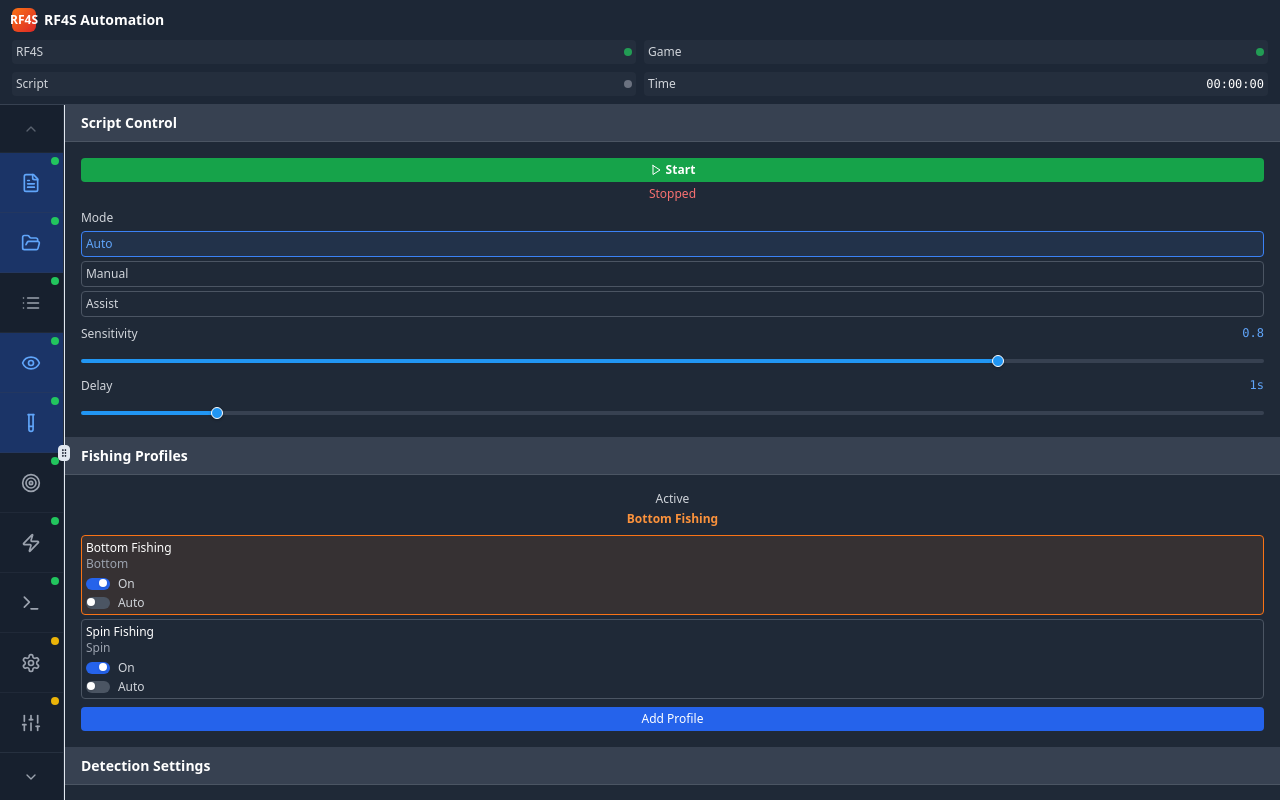
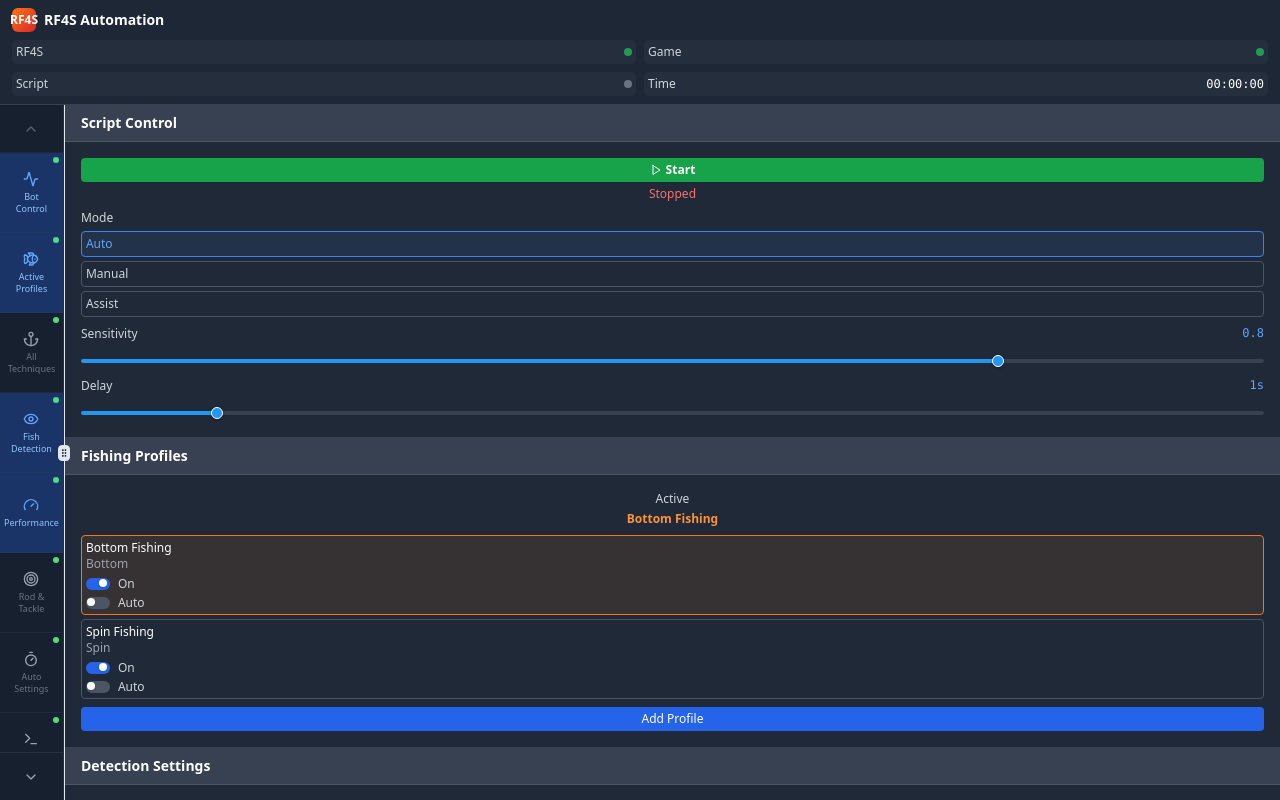
Before and after one commit to Ghenghis/RF4S-UI, a React (Vite) app: page / in a window 1280 px wide. Built offline with nearby package versions, Linux system fonts and the light colour scheme.

Commit message:
Refactor: Improve icon usage and descriptions
Updated icon bar to use more descriptive icons and labels, reflecting game data and features.

```diff
--- a/src/components/layout/IconButton.tsx
+++ b/src/components/layout/IconButton.tsx
@@ -22,24 +22,33 @@ const IconButton: React.FC<IconButtonProps> = ({
     <button
       onClick={() => onClick(item.id)}
       className={cn(
-        "w-full h-full p-3 border-b border-gray-700/30 hover:bg-gray-700/50 transition-colors group relative flex items-center justify-center",
+        "w-full h-full p-2 border-b border-gray-700/30 hover:bg-gray-700/50 transition-colors group relative flex flex-col items-center justify-center gap-1",
         isActive && "bg-gray-700/70",
         isPanelVisible && item.category === 'main' && "bg-blue-600/30"
       )}
-      title={item.label}
+      title={`${item.label}${item.description ? ` - ${item.description}` : ''}`}
     >
       <Icon className={cn(
-        "h-5 w-5",
+        "h-4 w-4 flex-shrink-0",
         isActive ? "text-white" : "text-gray-400 group-hover:text-white",
         isPanelVisible && item.category === 'main' && "text-blue-400"
       )} />
 
+      {/* Label text */}
+      <span className={cn(
+        "text-[9px] font-medium leading-tight text-center px-1 line-clamp-2",
+        isActive ? "text-white" : "text-gray-500 group-hover:text-gray-300",
+        isPanelVisible && item.category === 'main' && "text-blue-300"
+      )}>
+        {item.label}
+      </span>
+
       {/* Category indicator */}
       <div className={cn(
-        "absolute right-1 top-1 w-2 h-2 rounded-full",
-        item.category === 'main' && "bg-green-500",
-        item.category === 'settings' && "bg-yellow-500",
-        item.category === 'tools' && "bg-blue-500"
+        "absolute right-1 top-1 w-1.5 h-1.5 rounded-full",
+        item.category === 'main' && "bg-green-400",
+        item.category === 'settings' && "bg-yellow-400",
+        item.category === 'tools' && "bg-blue-400"
       )} />
     </button>
   );
--- a/src/components/layout/LeftPanelIconBar.tsx
+++ b/src/components/layout/LeftPanelIconBar.tsx
@@ -20,8 +20,8 @@ const LeftPanelIconBar: React.FC = () => {
     handleAITuning,
   } = useConfigActions();
 
-  // Calculate how many complete features can fit
-  const visibleItemsCount = Math.max(4, Math.floor((window.innerHeight - 120) / 60));
+  // Calculate how many complete features can fit with labels (increased height)
+  const visibleItemsCount = Math.max(3, Math.floor((window.innerHeight - 120) / 80));
   const maxScroll = Math.max(0, iconBarItems.length - visibleItemsCount);
 
   const handleScrollUp = () => {
@@ -72,14 +72,14 @@ const LeftPanelIconBar: React.FC = () => {
         onScrollDown={handleScrollDown}
       />
 
-      {/* Icon List - Show complete features only */}
+      {/* Icon List - Show complete features with labels */}
       <div className="flex-1 overflow-hidden flex flex-col">
         {visibleItems.map((item) => {
           const isActive = activePanel === item.id;
           const isPanelVisible = panels.find(p => p.id === item.id)?.visible || false;
 
           return (
-            <div key={item.id} className="flex-shrink-0" style={{ height: '60px' }}>
+            <div key={item.id} className="flex-shrink-0" style={{ height: '80px' }}>
               <IconButton
                 item={item}
                 isActive={isActive}
--- a/src/components/layout/iconBarConfig.ts
+++ b/src/components/layout/iconBarConfig.ts
@@ -15,7 +15,20 @@ import {
   Zap,
   Terminal,
   Target,
-  List
+  List,
+  Fish,
+  Anchor,
+  Waves,
+  Timer,
+  Activity,
+  Gauge,
+  Wind,
+  MapPin,
+  Mountain,
+  Navigation,
+  Compass,
+  Thermometer,
+  Clock
 } from 'lucide-react';
 
 export interface IconBarItem {
@@ -23,28 +36,125 @@ export interface IconBarItem {
   icon: React.ElementType;
   label: string;
   category: 'main' | 'settings' | 'tools';
+  description?: string;
 }
 
 export const iconBarItems: IconBarItem[] = [
-  // Main Features
-  { id: 'script-control', icon: FileText, label: 'Script Control', category: 'main' },
-  { id: 'fishing-profiles', icon: FolderOpen, label: 'Fishing Profiles', category: 'main' },
-  { id: 'expanded-fishing-profiles', icon: List, label: 'All Fishing Profiles', category: 'main' },
-  { id: 'detection-settings', icon: Eye, label: 'Detection Settings', category: 'main' },
-  { id: 'system-monitor', icon: TestTube, label: 'System Monitor', category: 'main' },
-  { id: 'equipment-setup', icon: Target, label: 'Equipment Setup', category: 'main' },
-  { id: 'automation-settings', icon: Zap, label: 'Automation Settings', category: 'main' },
-  { id: 'cli-terminal', icon: Terminal, label: 'CLI Terminal', category: 'main' },
+  // Main Features - Fishing Operations
+  {
+    id: 'script-control',
+    icon: Activity,
+    label: 'Bot Control',
+    category: 'main',
+    description: 'Start/Stop fishing bot and session control'
+  },
+  {
+    id: 'fishing-profiles',
+    icon: Fish,
+    label: 'Active Profiles',
+    category: 'main',
+    description: 'Current fishing techniques and active setups'
+  },
+  {
+    id: 'expanded-fishing-profiles',
+    icon: Anchor,
+    label: 'All Techniques',
+    category: 'main',
+    description: 'Complete fishing profiles: Bottom, Spin, Float, Feeder'
+  },
+  {
+    id: 'detection-settings',
+    icon: Eye,
+    label: 'Fish Detection',
+    category: 'main',
+    description: 'Bite detection, OCR confidence, and vision settings'
+  },
+  {
+    id: 'system-monitor',
+    icon: Gauge,
+    label: 'Performance',
+    category: 'main',
+    description: 'CPU, memory usage, FPS, and session statistics'
+  },
+  {
+    id: 'equipment-setup',
+    icon: Target,
+    label: 'Rod & Tackle',
+    category: 'main',
+    description: 'Rods, reels, lines, hooks, baits, and equipment'
+  },
+  {
+    id: 'automation-settings',
+    icon: Timer,
+    label: 'Auto Settings',
+    category: 'main',
+    description: 'Cast delays, retrieve speeds, and automation timing'
+  },
+  {
+    id: 'cli-terminal',
+    icon: Terminal,
+    label: 'Bot Console',
+    category: 'main',
+    description: 'Real-time bot commands and AI interaction'
+  },
 
-  // Settings & Configuration
-  { id: 'settings', icon: Settings, label: 'Settings', category: 'settings' },
-  { id: 'advanced-settings', icon: Sliders, label: 'Advanced Settings', category: 'settings' },
-  { id: 'ai-tuning', icon: Bot, label: 'AI Fine Tuning', category: 'settings' },
+  // Settings & Configuration - Game Settings
+  {
+    id: 'settings',
+    icon: Settings,
+    label: 'Game Settings',
+    category: 'settings',
+    description: 'General bot configuration and preferences'
+  },
+  {
+    id: 'advanced-settings',
+    icon: Sliders,
+    label: 'Advanced Config',
+    category: 'settings',
+    description: 'Fine-tune detection algorithms and thresholds'
+  },
+  {
+    id: 'ai-tuning',
+    icon: Bot,
+    label: 'AI Fine Tuning',
+    category: 'settings',
+    description: 'Machine learning optimization and model training'
+  },
 
-  // Tools
-  { id: 'save-config', icon: Save, label: 'Save Config', category: 'tools' },
-  { id: 'load-config', icon: Upload, label: 'Load Config', category: 'tools' },
-  { id: 'export-config', icon: Download, label: 'Export Config', category: 'tools' },
-  { id: 'share-config', icon: Share2, label: 'Share Config', category: 'tools' },
-  { id: 'history', icon: History, label: 'History', category: 'tools' },
+  // Tools - Session Management
+  {
+    id: 'save-config',
+    icon: Save,
+    label: 'Save Setup',
+    category: 'tools',
+    description: 'Save current fishing configuration'
+  },
+  {
+    id: 'load-config',
+    icon: Upload,
+    label: 'Load Setup',
+    category: 'tools',
+    description: 'Load saved fishing configuration'
+  },
+  {
+    id: 'export-config',
+    icon: Download,
+    label: 'Export Config',
+    category: 'tools',
+    description: 'Export configuration to file'
+  },
+  {
+    id: 'share-config',
+    icon: Share2,
+    label: 'Share Setup',
+    category: 'tools',
+    description: 'Share fishing setup with other players'
+  },
+  {
+    id: 'history',
+    icon: History,
+    label: 'Session History',
+    category: 'tools',
+    description: 'View past fishing sessions and catch records'
+  },
 ];
```
